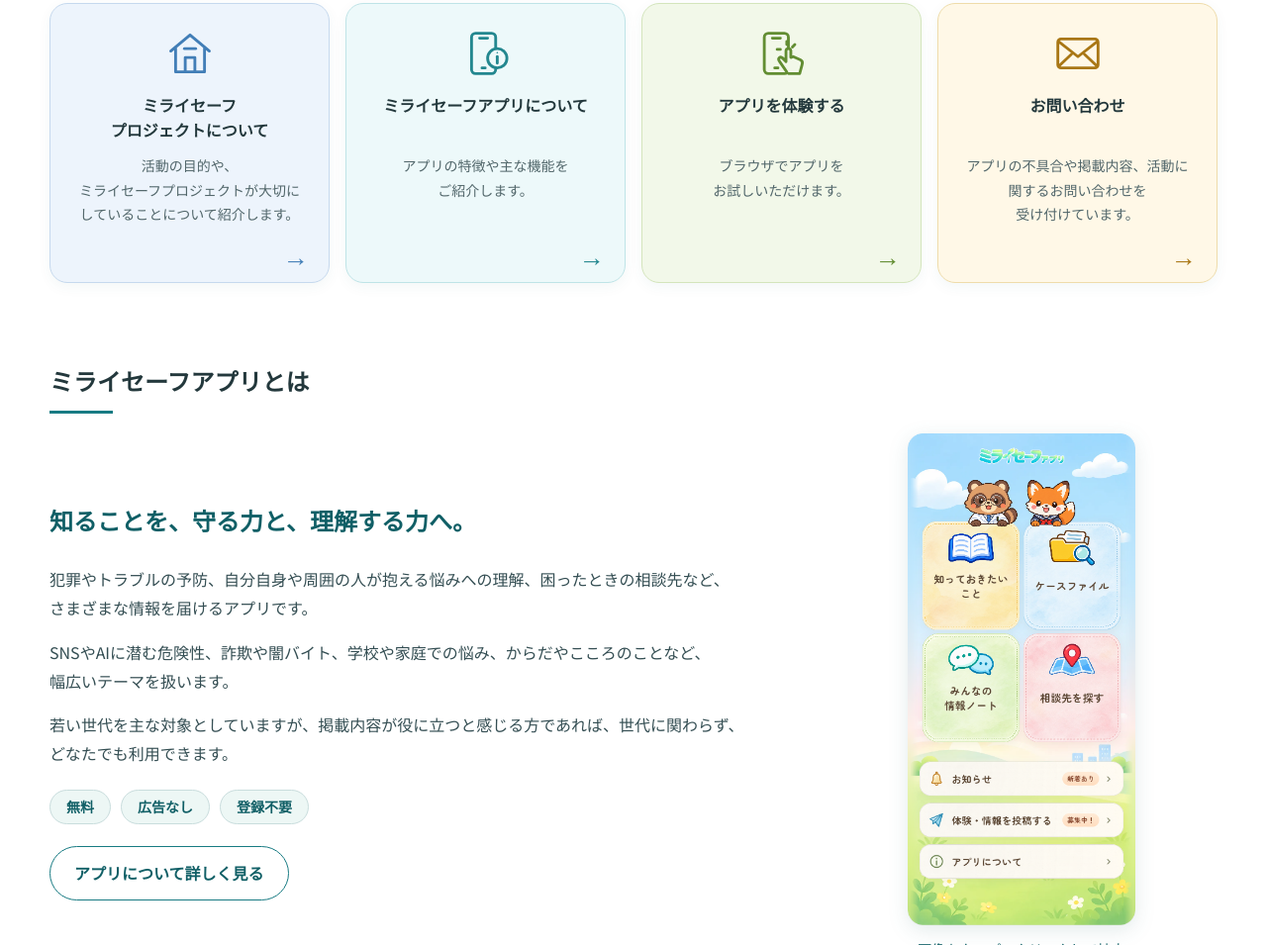
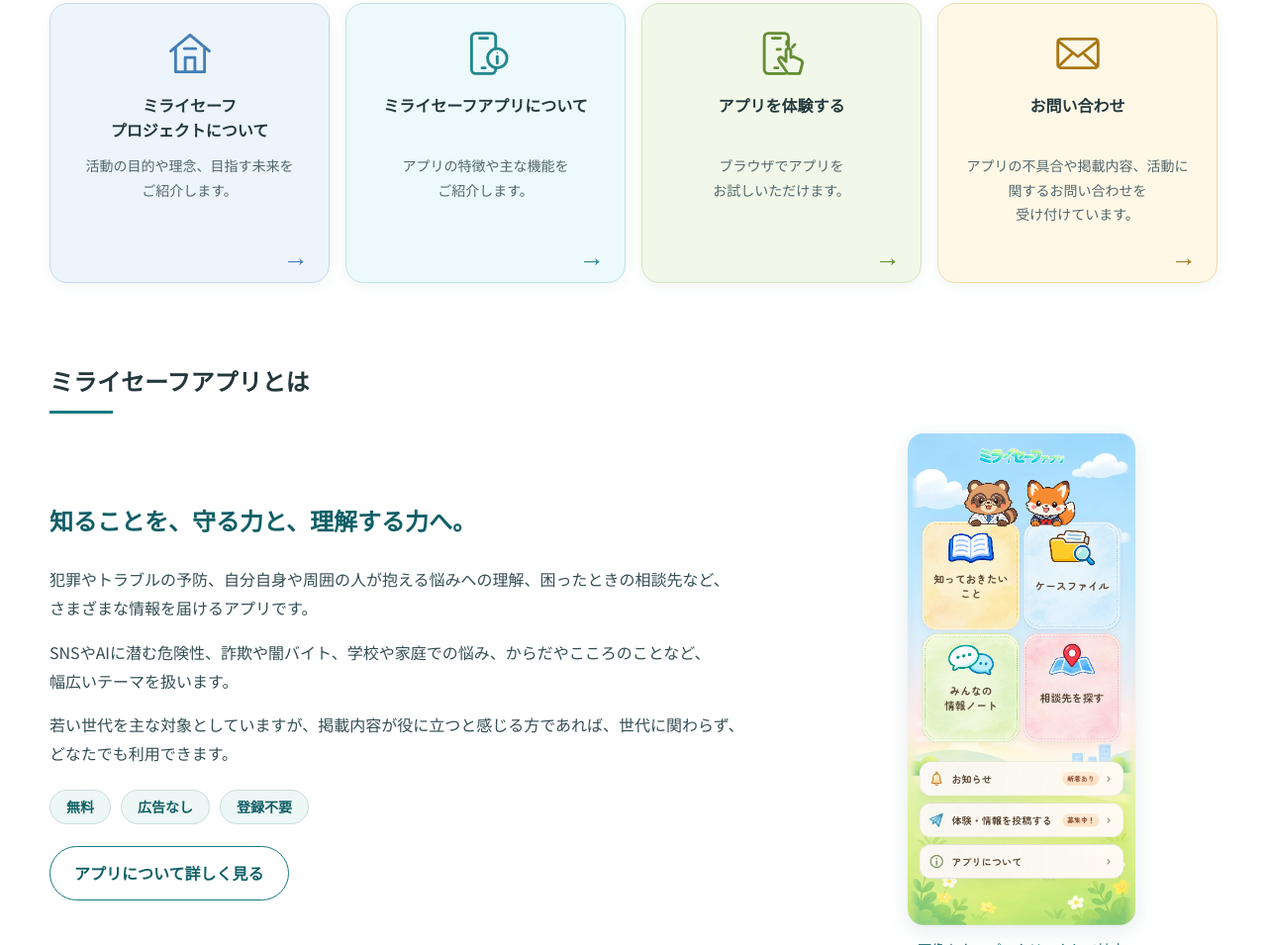
Before and after one commit to miraisafe-project/safety-app-contents, a plain HTML site: page index.html in a window 1280 px wide. Shown: the part 896-1851 px from the top of the page at 99% size. Drawn offline with Linux system fonts and the light colour scheme; a script that the page names is missing; a web font is replaced by a local one.

Commit message:
トップページのプロジェクト案内カードの説明文を更新

```diff
--- a/index.html
+++ b/index.html
@@ -122,7 +122,7 @@
       <div class="tile-grid">
         <a class="tile tile-project" href="about/">
           <svg class="tile-icon" viewBox="0 0 64 64" fill="none" stroke="currentColor" stroke-width="3.5" stroke-linecap="round" stroke-linejoin="round" aria-hidden="true" focusable="false"><path d="M8 29 32 9l24 20M14 25v30h36V25M26 55V37h12v18"/><path d="M25 26h14"/></svg>
-          <span class="tile-copy"><strong>ミライセーフ<wbr>プロジェクトについて</strong><span>活動の目的や、ミライセーフプロジェクトが大切にしていることについて紹介します。</span></span>
+          <span class="tile-copy"><strong>ミライセーフ<wbr>プロジェクトについて</strong><span>活動の目的や理念、目指す未来をご紹介します。</span></span>
           <span class="tile-arrow" aria-hidden="true">→</span>
         </a>
         <a class="tile tile-app" href="app/">
```
